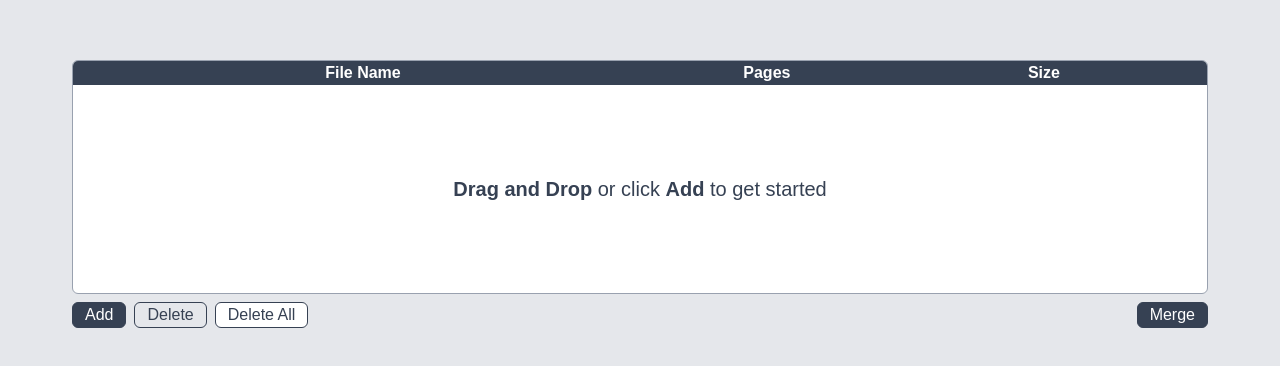
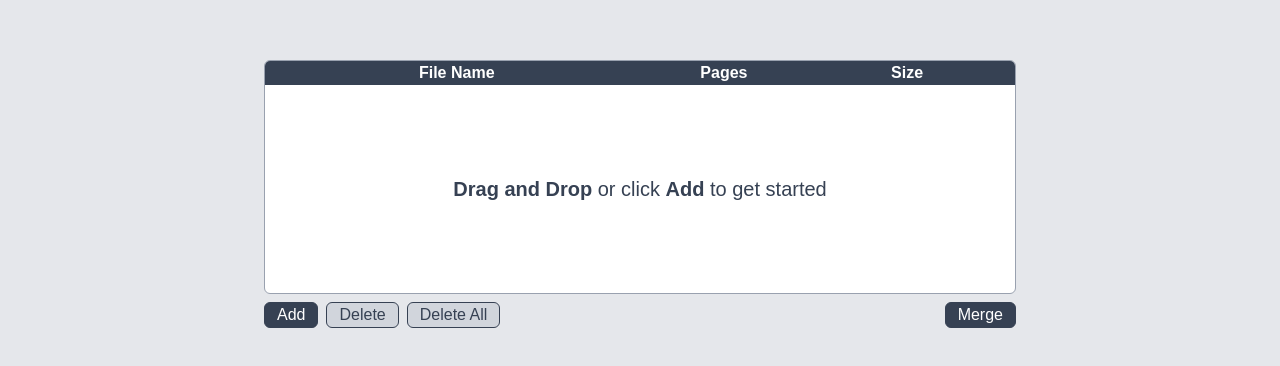
Before and after one commit to nougat-sw/pdf-merge, a React (Vite) app: page / in a window 1280 px wide. Shown: the part 206-572 px from the top of the page. Built offline with nearby package versions, Linux system fonts and the light colour scheme; a web font is replaced by a local one.

Commit message:
housekeeping

```diff
--- a/src/App.tsx
+++ b/src/App.tsx
@@ -2,10 +2,8 @@ import Table from "./ui/Table";
 
 export default function App() {
     return (
-        <div className="flex h-dvh items-center justify-center bg-gray-200 text-gray-700">
-            <div className="flex w-6xl flex-col gap-2 px-2">
-                <Table />
-            </div>
+        <div className="flex min-h-dvh items-center justify-center bg-gray-200 text-gray-700">
+            <Table />
         </div>
     );
 }
--- a/src/hooks/useFiles.ts
+++ b/src/hooks/useFiles.ts
@@ -5,7 +5,7 @@ export default function useFiles() {
     const context = useContext(FileContext);
 
     if (!context) {
-        throw new Error("useFiles must be used inside <FileContext.Provider>");
+        throw new Error("useFiles must be used inside <FileContext>");
     }
 
     return context;
--- /dev/null
+++ b/src/lib/download.ts
@@ -0,0 +1,9 @@
+export default function download(url: string) {
+    const link = document.createElement("a");
+    link.download = "merged";
+    link.href = url;
+    link.target = "_blank";
+    document.body.appendChild(link);
+    link.click();
+    document.body.removeChild(link);
+}
--- a/src/lib/merge.ts
+++ b/src/lib/merge.ts
@@ -12,6 +12,8 @@ export default async function merge(files: Array<File>) {
         }
     }
 
+    merged.setTitle("merged");
+
     const mergedBytes = await merged.save();
 
     return mergedBytes;
--- a/src/main.tsx
+++ b/src/main.tsx
@@ -2,19 +2,12 @@ import { StrictMode } from "react";
 import { createRoot } from "react-dom/client";
 import "./index.css";
 import App from "./App.tsx";
-import FileContextProvider from "./contexts/FileContext.tsx";
+import FileContext from "./contexts/FileContext.tsx";
 
 createRoot(document.getElementById("root")!).render(
     <StrictMode>
-        <FileContextProvider>
+        <FileContext>
             <App />
-        </FileContextProvider>
+        </FileContext>
     </StrictMode>,
 );
-
-/*
-todo:
-- pdf preview on the side
-- modal of rejected files
-- allow duplicates
-*/
--- a/src/ui/Table.tsx
+++ b/src/ui/Table.tsx
@@ -51,7 +51,7 @@ export default function Table() {
     );
 
     return (
-        <div className="flex flex-col gap-2">
+        <div className="flex h-full w-full max-w-3xl flex-col gap-2 p-2">
             <div {...getRootProps()} className="min-h-52 overflow-hidden rounded-md border border-gray-400 bg-white">
                 <input {...getInputProps()} />
                 <table className="w-full table-auto border-collapse overflow-scroll">
--- a/src/ui/TableOperations.tsx
+++ b/src/ui/TableOperations.tsx
@@ -1,5 +1,6 @@
 import useFiles from "../hooks/useFiles";
 import merge from "../lib/merge";
+import download from "../lib/download.ts";
 import ConfirmDialog from "./ConfirmDialog";
 import { useState } from "react";
 
@@ -22,12 +23,8 @@ export default function TableOperations({ openFileDialog }: { openFileDialog: ()
             }),
         );
 
-        const link = document.createElement("a");
-        link.href = url;
-        link.download = "merged.pdf";
-        document.body.appendChild(link);
-        link.click();
-        document.body.removeChild(link);
+        download(url);
+
         URL.revokeObjectURL(url);
     }
 
@@ -61,8 +58,6 @@ export default function TableOperations({ openFileDialog }: { openFileDialog: ()
         showDialog("Confirm deletion", "Delete all files?", confirm, () => setIsDialogOpen(false));
     }
 
-    console.log(onClose);
-
     return (
         <>
             <div className="flex justify-between gap-2">
@@ -76,20 +71,22 @@ export default function TableOperations({ openFileDialog }: { openFileDialog: ()
                     <button
                         onClick={handleDeleteSelected}
                         disabled={!files.some((file) => file.isSelected)}
-                        className="cursor-pointer rounded-md border border-gray-700 bg-white px-3 ring-gray-700 ring-offset-2 ring-offset-white focus:ring-2 focus:outline-none disabled:cursor-default disabled:bg-gray-200"
+                        className="cursor-pointer rounded-md border border-gray-700 bg-white px-3 ring-gray-700 ring-offset-2 ring-offset-white focus:ring-2 focus:outline-none disabled:cursor-default disabled:bg-gray-300"
                     >
                         Delete
                     </button>
                     <button
                         onClick={handleDeleteAll}
-                        className="cursor-pointer rounded-md border border-gray-700 bg-white px-3 ring-gray-700 ring-offset-2 ring-offset-white focus:ring-2 focus:outline-none"
+                        disabled={files.length === 0}
+                        className="cursor-pointer rounded-md border border-gray-700 bg-white px-3 ring-gray-700 ring-offset-2 ring-offset-white focus:ring-2 focus:outline-none disabled:cursor-default disabled:bg-gray-300"
                     >
                         Delete All
                     </button>
                 </div>
                 <button
+                    disabled={files.length < 2}
                     onClick={handleMerge}
-                    className="cursor-pointer rounded-md border border-gray-700 bg-gray-700 px-3 text-white ring-gray-700 ring-offset-2 ring-offset-gray-200 focus:ring-2 focus:outline-none active:ring"
+                    className="cursor-pointer rounded-md border border-gray-700 bg-gray-700 px-3 text-white ring-gray-700 ring-offset-2 ring-offset-gray-200 focus:ring-2 focus:outline-none active:ring disabled:cursor-default"
                 >
                     Merge
                 </button>
```
